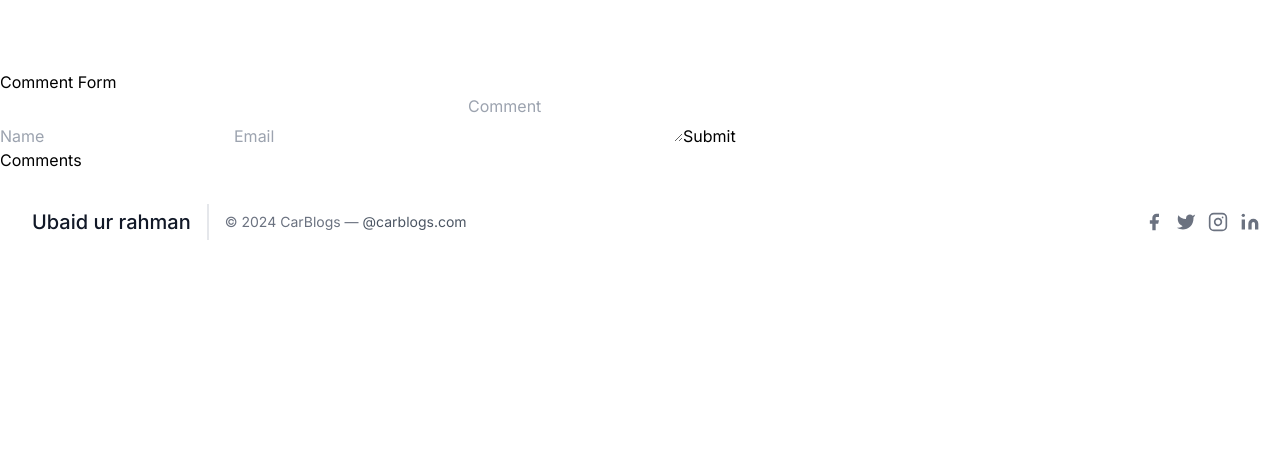
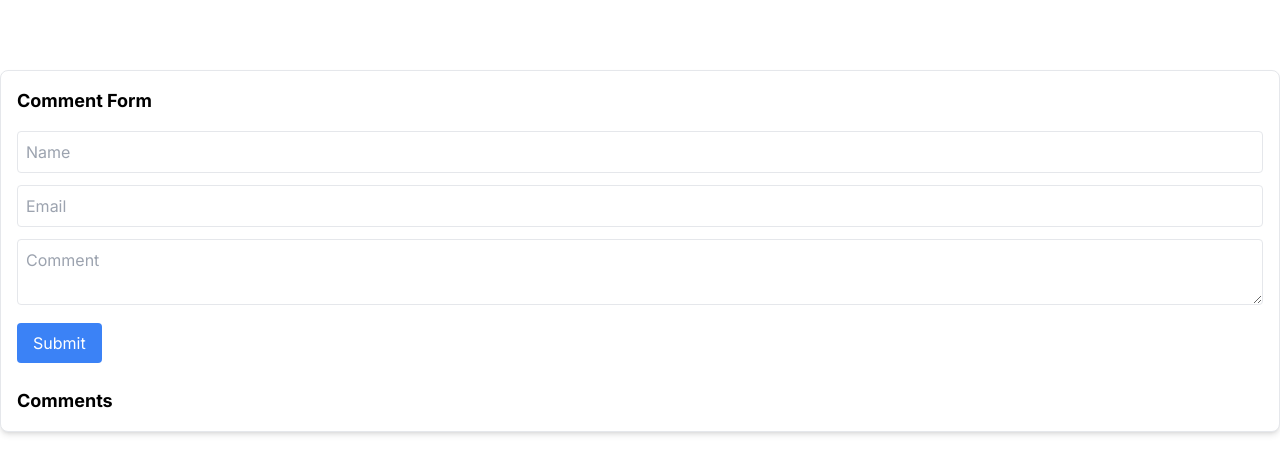
Before and after one commit to Ub207/dynamic-blog-website, a Next.js app: page / in a window 1280 px wide. Shown: the part 1194-1656 px from the top of the page. Before the commit the page ends 1466 px from the top, so only its background shows below. Built offline with nearby package versions, Linux system fonts and the light colour scheme.

Commit message:
app done

```diff
--- a/src/components/CommentSection.tsx
+++ b/src/components/CommentSection.tsx
@@ -1,20 +1,16 @@
+"use client";
+
 import React, { useState } from "react";
-
-interface Comment {
-  name: string;
-  email: string;
-  comment: string;
-}
 
 const CommentForm = () => {
   const [name, setName] = useState("");
   const [email, setEmail] = useState("");
   const [comment, setComment] = useState("");
-  const [comments, setComments] = useState<Comment[]>([]); // Specify the type here
+  const [comments, setComments] = useState<{ name: string; email: string; comment: string }[]>([]);
 
   const handleSubmit = (event: React.FormEvent) => {
     event.preventDefault();
-    const newComment: Comment = { name, email, comment }; // Ensure the type matches
+    const newComment = { name, email, comment };
     setComments([...comments, newComment]);
     setName("");
     setEmail("");
@@ -22,33 +18,38 @@ const CommentForm = () => {
   };
 
   return (
-    <div>
-      <h2>Comment Form</h2>
-      <form onSubmit={handleSubmit}>
+    <div className="p-4 border rounded-lg shadow-md bg-white">
+      <h2 className="text-lg font-bold mb-4">Comment Form</h2>
+      <form onSubmit={handleSubmit} className="space-y-3">
         <input
           type="text"
           value={name}
           onChange={(event) => setName(event.target.value)}
           placeholder="Name"
+          className="w-full p-2 border rounded"
         />
         <input
           type="email"
           value={email}
           onChange={(event) => setEmail(event.target.value)}
           placeholder="Email"
+          className="w-full p-2 border rounded"
         />
         <textarea
           value={comment}
           onChange={(event) => setComment(event.target.value)}
           placeholder="Comment"
+          className="w-full p-2 border rounded"
         />
-        <button type="submit">Submit</button>
+        <button type="submit" className="bg-blue-500 text-white px-4 py-2 rounded">
+          Submit
+        </button>
       </form>
-      <h2>Comments</h2>
-      <ul>
+      <h2 className="text-lg font-bold mt-6">Comments</h2>
+      <ul className="space-y-2">
         {comments.map((comment, index) => (
-          <li key={index}>
-            <h3>{comment.name}</h3>
+          <li key={index} className="border rounded p-2 shadow">
+            <h3 className="font-semibold">{comment.name}</h3>
             <p>{comment.comment}</p>
           </li>
         ))}
@@ -57,4 +58,12 @@ const CommentForm = () => {
   );
 };
 
-export default CommentForm;
+const CommentSection = () => {
+  return (
+    <div>
+      <CommentForm />
+    </div>
+  );
+};
+
+export default CommentSection;
```
